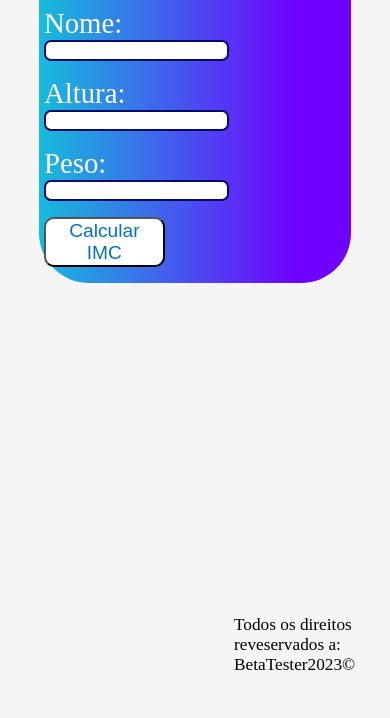
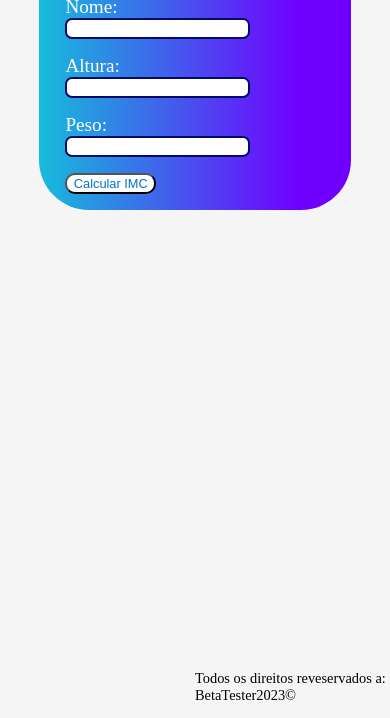
Before and after one commit to SatoshiiST/CalculadoraIMC, a plain HTML site: page index.html in a window 390 px wide. Shown: the part 154-872 px from the top of the page. Before the commit the page ends 846 px from the top, so only its background shows below. Drawn offline with Linux system fonts and the light colour scheme.

Commit message:
Add files via upload

```diff
--- a/style.css
+++ b/style.css
@@ -66,31 +66,31 @@
     margin-left: 72%;
 }
 
-@media (max-width: 800px){
+@media (max-width: 450px){
     #container{
         width: 80%;
-        height: 50%;
+        height: 40%;
         margin-left: 10%;
         margin-top: 20%;
     }
 
     h1{
-        font-size: 210%;
+        font-size: 180%;
     }
 
     label{
-        font-size: 180%;
+        font-size: 120%;
     }
 
     #Calcula{
-        width: 40%;
-        height: 30%;
-        font-size: 120%;
+        width: 35%;
+        height: 35%;
+        font-size: 80%;
     }
 
     footer{
-        margin-top: 85%;
-        margin-left: 60%;
-        font-size: 108%;
+        margin-top: 118%;
+        margin-left: 50%;
+        font-size: 90%;
     }
 }
```
